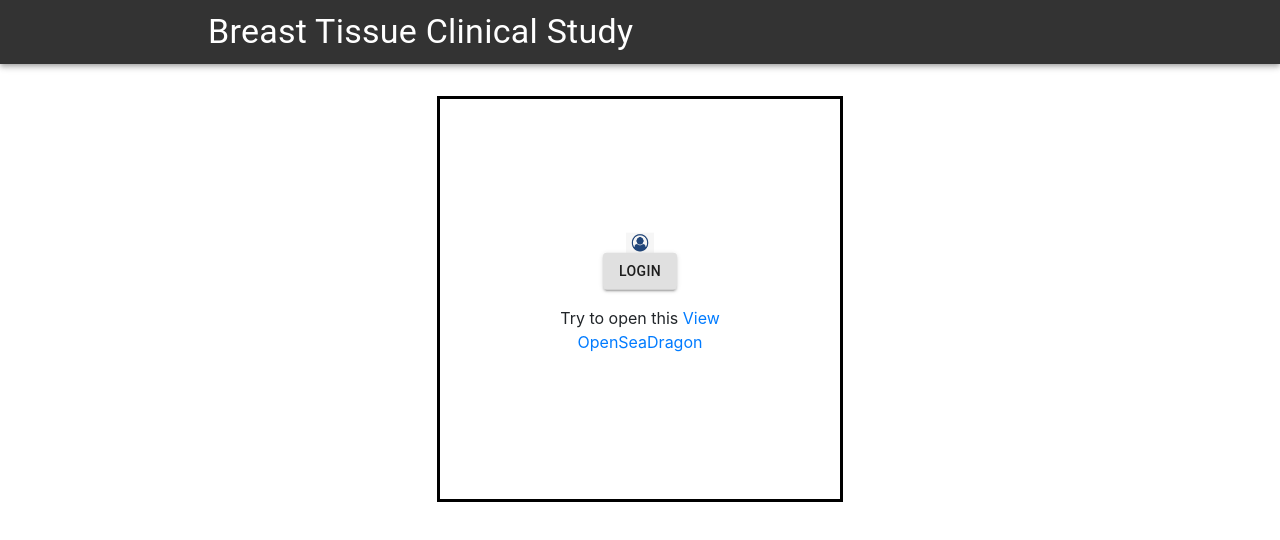
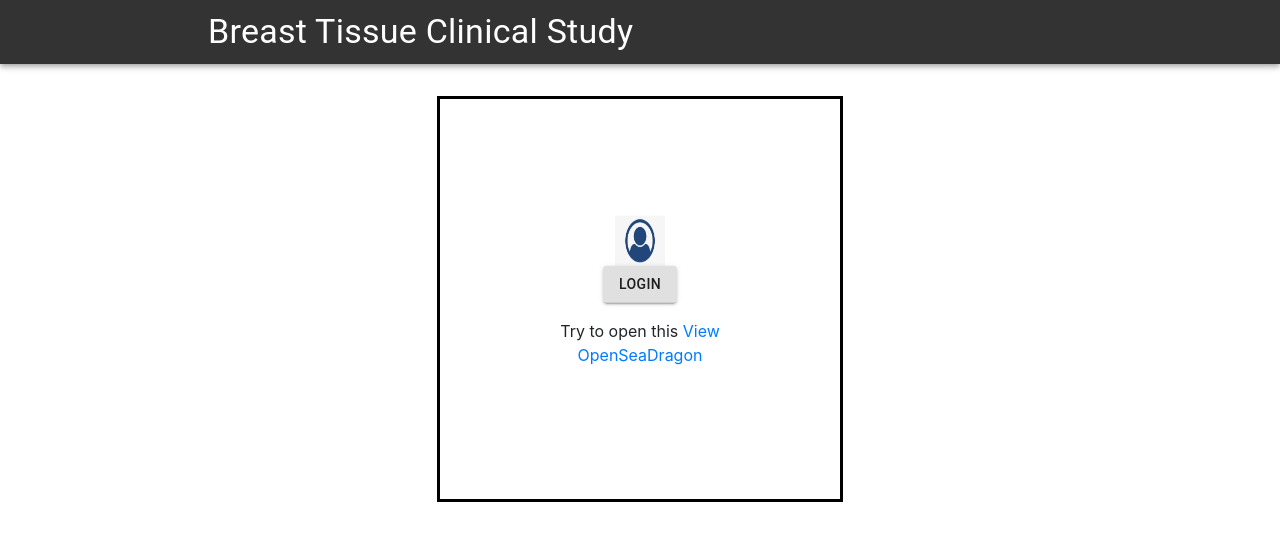
Before and after one commit to becclestone/WebApp, a React (Create React App) app: page / in a window 1280 px wide. Shown: the top 540 px of the page. Built offline with nearby package versions, Linux system fonts and the light colour scheme.

Commit message:
Update Home.css

```diff
--- a/src/components/Home.css
+++ b/src/components/Home.css
@@ -16,6 +16,6 @@
 }
 
 .photo {
-    height: 20px;
-    width: 20ps;
+    height: 50px;
+    width: 50px;
 }
```
